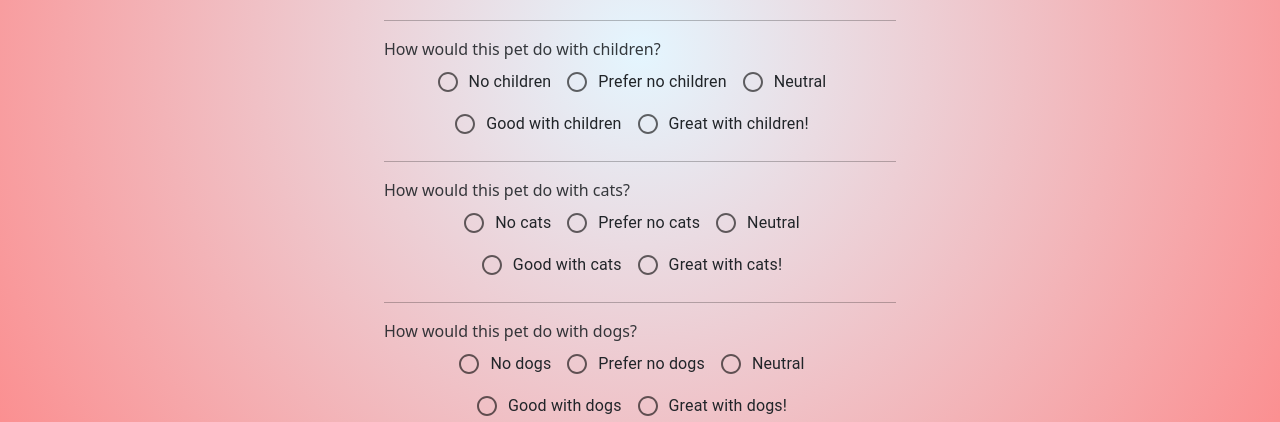
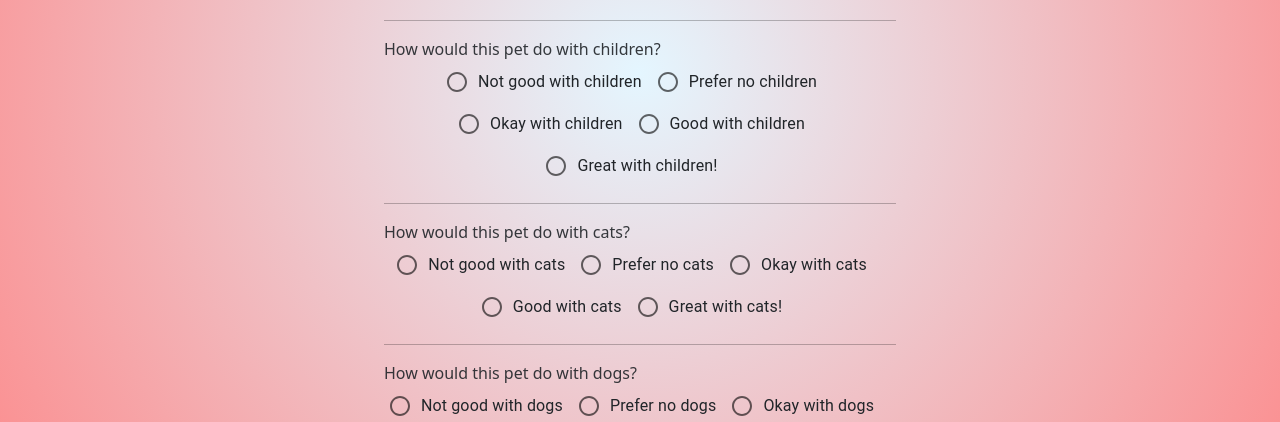
Before and after one commit to Cryanblemonz/RescueRoad, a React (Vite) app in the folder client/: page /Upload in a window 1280 px wide. Shown: the part 530-952 px from the top of the page. Built offline with nearby package versions, Linux system fonts and the light colour scheme; no server answers; a web font is replaced by a local one.

Commit message:
added details to front of card, began development of card flip

```diff
--- a/client/package.json
+++ b/client/package.json
@@ -20,6 +20,7 @@
     "express": "^4.18.2",
     "gsap": "^3.11.5",
     "react": "^18.2.0",
+    "react-card-flip": "^1.2.0",
     "react-dom": "^18.2.0",
     "react-icons": "^4.8.0",
     "react-router-dom": "^6.11.2",
--- a/client/src/HomeFiles/Card.jsx
+++ b/client/src/HomeFiles/Card.jsx
@@ -1,25 +1,35 @@
-import React, { useState, useEffect } from 'react';
-import { useSpring, animated } from 'react-spring';
-import cats from '../components/names';
-import SwipeButton from '../components/SwipeButton';
+import React, { useState, useEffect } from "react";
+import { useSpring, animated } from "react-spring";
+import cats from "../components/names";
+import SwipeButton from "../components/SwipeButton";
 let i = 0;
+import axios from "axios";
+import './Home.css';
 
 function Card() {
     const [imageUrl, setImageUrl] = useState(null);
     const [name, setName] = useState("");
     const [loading, setLoading] = useState(true);
     const [imageLoading, setImageLoading] = useState(true);
+    const [breed, setBreed] = useState("")
+    const [goodWithCats, setGoodWithCats] = useState("");
+    const [goodWithDogs, setGoodWithDogs] = useState("");
+    const [goodWithKids, setGoodWithKids] = useState("");
+    const [description, setDescription] = useState("");
+    const [age, setAge] = useState("");
+
+
     let randomNumber = Math.floor(Math.random() * cats.length);
 
     const [props, api] = useSpring(() => ({ x: 0, opacity: 1 }));
 
     useEffect(() => {
-        fetchNewImage(); // Fetch the first image when the component mounts
+        fetchNewImage();
     }, []);
 
     function loadImgRight() {
         api.start({
-            to: { x: 200, opacity: 0},
+            to: { x: 200, opacity: 0 },
             onRest: () => {
                 setLoading(true);
                 setImageLoading(true);
@@ -40,43 +50,51 @@ function Card() {
     }
 
     function fetchNewImage() {
-        if(i > 0){
-            fetch("https://api.thecatapi.com/v1/images/search")
-            .then((response) => {
-                if (!response.ok) {
-                    throw new Error("Network response was not ok");
-                }
-                return response.json();
-            })
-            .then((data) => {
-                setImageUrl(data[0].url);
-                setName(cats[randomNumber]);
-                // Reset the animation and stop loading when the new image has been fetched
+        if (i > 0) {
+            axios.get("/api/randomPet").then((response) => {
                 api.start({ x: 0, opacity: 1 });
                 setLoading(false);
                 setImageLoading(false);
-            })
-            .catch((error) => console.error("Error:", error));
+                setName(response.data.name);
+                setImageUrl(response.data.img);
+                setBreed(response.data.breed);
+                setGoodWithCats(response.data.goodWithCats);
+                setGoodWithKids(response.data.goodWithKids);
+                setGoodWithDogs(response.data.goodWithDogs);
+
+            });
         }
         i++;
     }
 
-
-
     return (
-        <div className='card-div'>
+        <div className="card-div">
             <h1 className="petName-lg">{name ? name : "Lets do this!"}</h1>
             {!loading && !imageLoading ? (
-                <animated.div style={props}>
+                <animated.div style={props} ref={props}>
                     <div className="card">
-                    <h1 className="petName-sm">{name ? name : "Lets do this!"}</h1>
-                        {imageUrl && (
-                            <img src={imageUrl} alt="Random Cat" />
-                        )}
+                        <h1 className="petName-sm">
+                            {name ? name : "Lets do this!"}
+                        </h1>
+                        {imageUrl && <img src={imageUrl} alt="Random Cat" />}
+                        <hr style={{width: '20%', borderWidth: "8px", borderStyle: "dotted none none none"}}></hr>
+                        <ul style={{display: "block", marginRight: "auto", marginLeft: "15px", lineHeight: "25px"}}>
+                            {breed && <p>Breed: {breed}</p>}
+                            {goodWithCats && <p>Cats: {goodWithCats}</p>}
+                            {goodWithDogs && <p>Cats: {goodWithDogs}</p>}
+                            {goodWithKids && <p>Cats: {goodWithKids}</p>}
+                        </ul>
                     </div>
                 </animated.div>
-            ) : <div className="card" style={{visibility: "hidden"}}>Loading...</div>}
-            <SwipeButton leftFunction={loadImgLeft} rightFunction={loadImgRight}  />
+            ) : (
+                <div className="card" style={{ visibility: "hidden" }}>
+                    Loading...
+                </div>
+            )}
+            <SwipeButton
+                leftFunction={loadImgLeft}
+                rightFunction={loadImgRight}
+            />
         </div>
     );
 }
--- /dev/null
+++ b/client/src/HomeFiles/Cardback.jsx
@@ -0,0 +1,12 @@
+import React from "react";
+import './Home.css'
+
+
+function Cardback(){
+        return <div className="card">
+                <h1>Back</h1>
+        </div>
+}
+
+
+export default Cardback;
--- a/client/src/HomeFiles/Home.css
+++ b/client/src/HomeFiles/Home.css
@@ -4,13 +4,12 @@ body{
        }
 
        img{
-        max-height: 380px;
-        max-width: 420px;
+        max-height: 225px;
+        max-width: 310px;
         display: flex;
-        align-items: center;
-        justify-content: center;
         border-radius: 25px;
         padding: 10px;
+        margin: 0 auto;
       }
 
       .petName-lg, .petName-sm{
@@ -18,8 +17,8 @@ body{
       }
 
       .card{
-        width: 440px;
-        height: 400px;
+        width: 340px;
+        height: 445px;
         border: 3px solid black;
         border-radius: 15px;
         background: rgb(242,144,255);
@@ -76,3 +75,8 @@ body{
         font-family: 'Darumadrop One', cursive;
         font-size: 3rem;
       }
+
+      ul{
+        font-size: 1.4rem;
+        font-weight: bold;
+      }
--- a/client/src/HomeFiles/Home.jsx
+++ b/client/src/HomeFiles/Home.jsx
@@ -2,10 +2,8 @@ import React, { useState } from "react";
 import "./home.css";
 import ResponsiveAppBar from "../components/ResponsiveAppBar";
 import { createTheme, ThemeProvider } from "@mui/material";
-import axios from "axios";
-
 import Card from "./Card";
-
+import Cardback from "./Cardback";
 const theme = createTheme({
     palette: {
         primary: {
@@ -19,30 +17,16 @@ const theme = createTheme({
 
 function Home() {
 
-  function handlesubmit(event){
-    event.preventDefault();
-    axios.post("/api/randomPet");
-  }
-
-
-
-    const test = async (event) => {
-        event.preventDefault();
-        try {
-            await axios.post("/api/test");
-        } catch (err) {
-            console.log("Error uploading", err);
-        }
-    };
-
     return (
         <div>
             <ThemeProvider theme={theme}>
                 <ResponsiveAppBar />
                 <Card />
-                <form onSubmit={handlesubmit}>
+
+                <form>
                     <button type="submit">Random</button>
                 </form>
+                <Cardback />
             </ThemeProvider>
         </div>
     );
--- a/client/src/UploadFiles/UploadForm.jsx
+++ b/client/src/UploadFiles/UploadForm.jsx
@@ -152,9 +152,9 @@ function UploadForm(props) {
                         class="radio-group"
                         onChange={() => {setGoodWithKids(event.target.value)}}>
                         <FormControlLabel
-                            value="No children"
+                            value="Not good with children"
                             control={<Radio />}
-                            label="No children"
+                            label="Not good with children"
                         />
                         <FormControlLabel
                             value="Prefer no children"
@@ -162,9 +162,9 @@ function UploadForm(props) {
                             label="Prefer no children"
                         />
                         <FormControlLabel
-                            value="Neutral"
+                            value="Okay with children"
                             control={<Radio />}
-                            label="Neutral"
+                            label="Okay with children"
                         />
                         <FormControlLabel
                             value="Good with children"
@@ -191,9 +191,9 @@ function UploadForm(props) {
                         class="radio-group"
                         onChange={() => {setGoodWithCats(event.target.value)}}>
                         <FormControlLabel
-                            value="No cats"
+                            value="Not good with cats"
                             control={<Radio />}
-                            label="No cats"
+                            label="Not good with cats"
                         />
                         <FormControlLabel
                             value="Prefer no cats"
@@ -201,9 +201,9 @@ function UploadForm(props) {
                             label="Prefer no cats"
                         />
                         <FormControlLabel
-                            value="Neutral"
+                            value="Okay with cats"
                             control={<Radio />}
-                            label="Neutral     "
+                            label="Okay with cats"
                         /><br></br>
                         <FormControlLabel
                             value="Good with cats"
@@ -230,9 +230,9 @@ function UploadForm(props) {
                         class="radio-group"
                         onChange={() => {setGoodWithDogs(event.target.value)}}>
                         <FormControlLabel
-                            value="No dogs"
+                            value="Not good with dogs"
                             control={<Radio />}
-                            label="No dogs"
+                            label="Not good with dogs"
                         />
                         <FormControlLabel
                             value="Prefer no dogs"
@@ -240,9 +240,9 @@ function UploadForm(props) {
                             label="Prefer no dogs"
                         />
                         <FormControlLabel
-                            value="Neutral"
+                            value="Okay with dogs"
                             control={<Radio />}
-                            label="Neutral     "
+                            label="Okay with dogs"
                         /><br></br>
                         <FormControlLabel
                             value="Good with dogs"
--- a/client/src/components/ResponsiveAppBar.jsx
+++ b/client/src/components/ResponsiveAppBar.jsx
@@ -51,7 +51,6 @@ function ResponsiveAppBar() {
     axios.get('/api/checkLogin', {withCredentials: true})
     .then(res => {
       setIsLoggedIn(res.data.isLoggedIn);
-      console.log(res.data.isLoggedIn);
     })
     .catch(err => {
       console.error(err);
```
Also changed, not shown: 2 other files (tests, documents, lock files or other folders).
